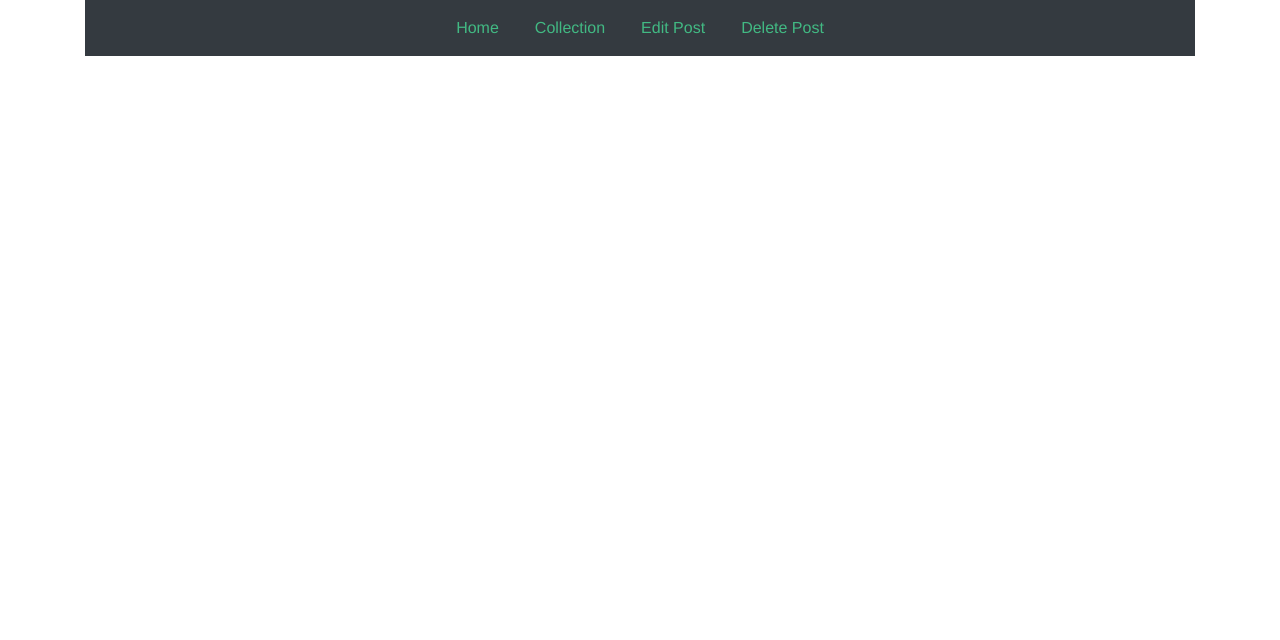
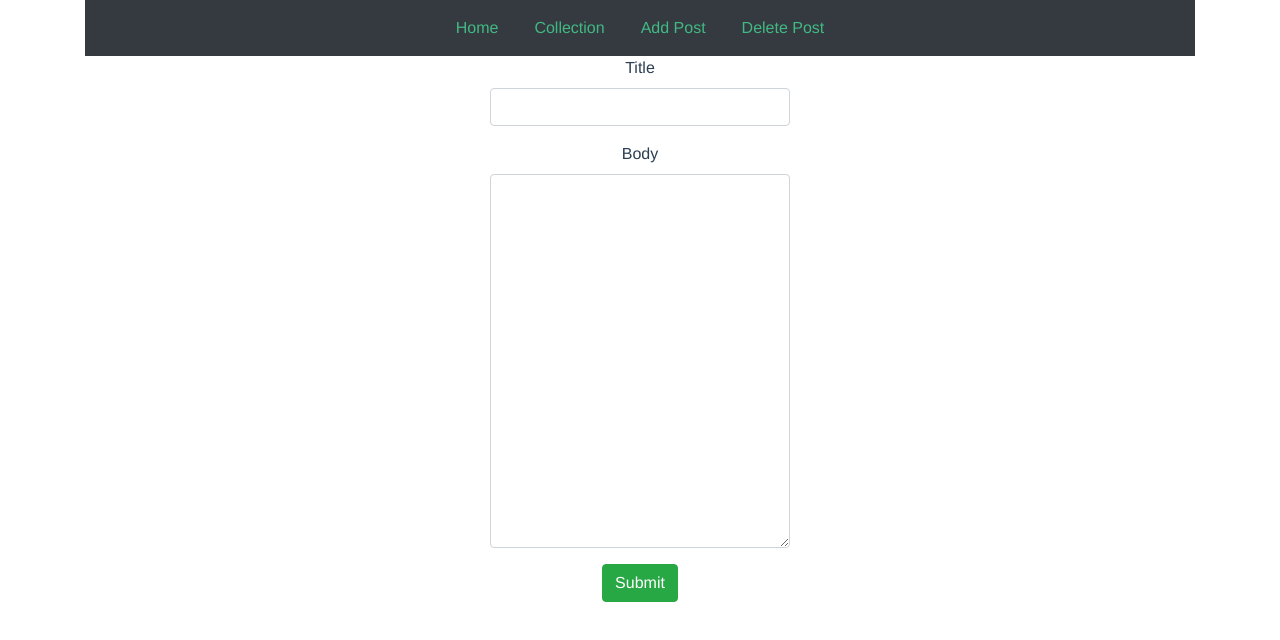
Before and after one commit to alex-bezruchko/vueapiapp, a Vue app: page /add-post in a window 1280 px wide. Shown: the top 640 px of the page. Built offline with nearby package versions, Linux system fonts and the light colour scheme.

Commit message:
add post component

```diff
--- a/src/components/Navigation.vue
+++ b/src/components/Navigation.vue
@@ -10,7 +10,7 @@
             ><router-link to="/collection">Collection</router-link></b-nav-item
           >
           <b-nav-item
-            ><router-link to="/edit">Edit Post</router-link></b-nav-item
+            ><router-link to="/add-post">Add Post</router-link></b-nav-item
           >
           <b-nav-item
             ><router-link to="/delete">Delete Post</router-link></b-nav-item
@@ -28,8 +28,8 @@
 export default {
   name: "Navigation",
   props: {
-    msg: String
-  }
+    msg: String,
+  },
 };
 </script>
 
--- a/src/router/index.js
+++ b/src/router/index.js
@@ -2,6 +2,7 @@ import Vue from "vue";
 import VueRouter from "vue-router";
 import Home from "../views/Home.vue";
 import Collection from "../views/Collection.vue";
+import AddPost from "../views/AddPost.vue";
 import Post from "../views/Post.vue";
 
 Vue.use(VueRouter);
@@ -27,6 +28,12 @@ const routes = [
     name: "postDetails",
     component: Post,
     props: true
+  },
+  {
+    path: "/add-post",
+    name: "addPost",
+    component: AddPost,
+    props: true
   }
 ];
 
--- /dev/null
+++ b/src/views/AddPost.vue
@@ -0,0 +1,98 @@
+<template>
+  <div class="submit-form">
+    <b-alert v-model="showDismissibleAlert" variant="success" dismissible>
+      Post Addedd Successfully. Redirecting...
+    </b-alert>
+    <div v-if="!submitted">
+      <div class="form-group">
+        <label for="title">Title</label>
+        <input
+          type="text"
+          class="form-control"
+          id="title"
+          required
+          v-model="post.title"
+          name="title"
+        />
+      </div>
+
+      <div class="form-group">
+        <label for="body">Body</label>
+        <textarea
+          class="form-control"
+          id="body"
+          required
+          v-model="post.body"
+          name="body"
+          rows="15"
+        />
+      </div>
+
+      <button @click="savePost" class="btn btn-success">Submit</button>
+    </div>
+
+    <div v-else>
+      <h4>You submitted successfully!</h4>
+      <button class="btn btn-success" @click="newPost">Add</button>
+    </div>
+  </div>
+</template>
+
+<script>
+import router from "./../router";
+
+export default {
+  name: "addPost",
+  data() {
+    return {
+      post: {
+        title: "",
+        body: "",
+      },
+      submitted: false,
+      show: false,
+      showDismissibleAlert: false,
+    };
+  },
+  methods: {
+    savePost() {
+      fetch("https://jsonplaceholder.typicode.com/posts", {
+        method: "POST",
+        body: JSON.stringify({
+          title: this.post.title,
+          body: this.post.body,
+          userId: 1,
+        }),
+        headers: {
+          "Content-type": "application/json; charset=UTF-8",
+        },
+      }).then((response) => {
+        if (response) {
+          this.show = true;
+          this.showDismissibleAlert = true;
+          setTimeout(function() {
+            router.push("/collection");
+
+            // Console log response of successfully post
+            console.log(response);
+          }, 1800);
+        } else {
+          this.show = false;
+        }
+      });
+    },
+
+    newPost() {
+      this.submitted = false;
+      this.post = {};
+    },
+  },
+};
+</script>
+
+<style>
+.submit-form {
+  max-width: 300px;
+  margin: auto;
+}
+</style>
```
